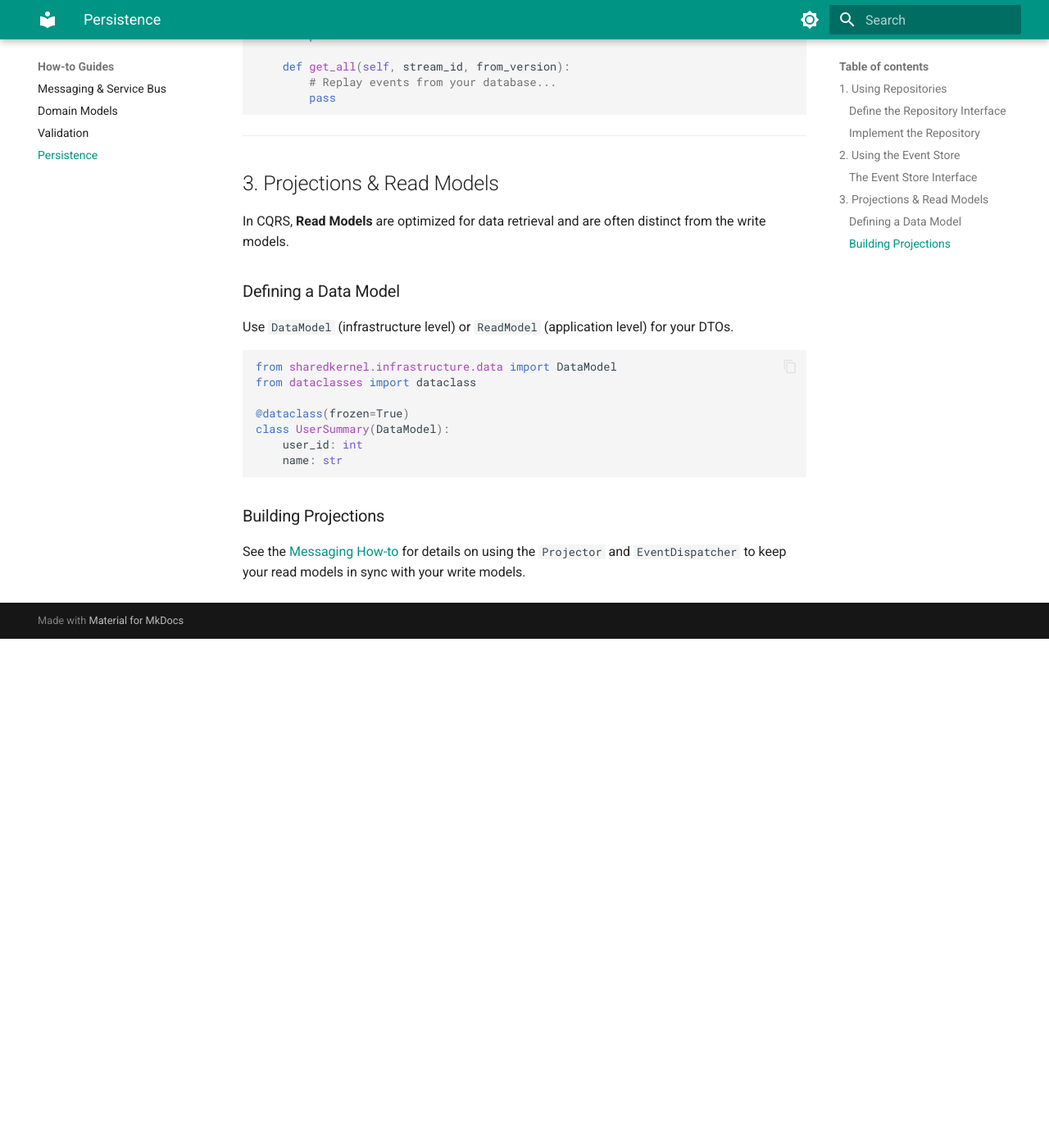
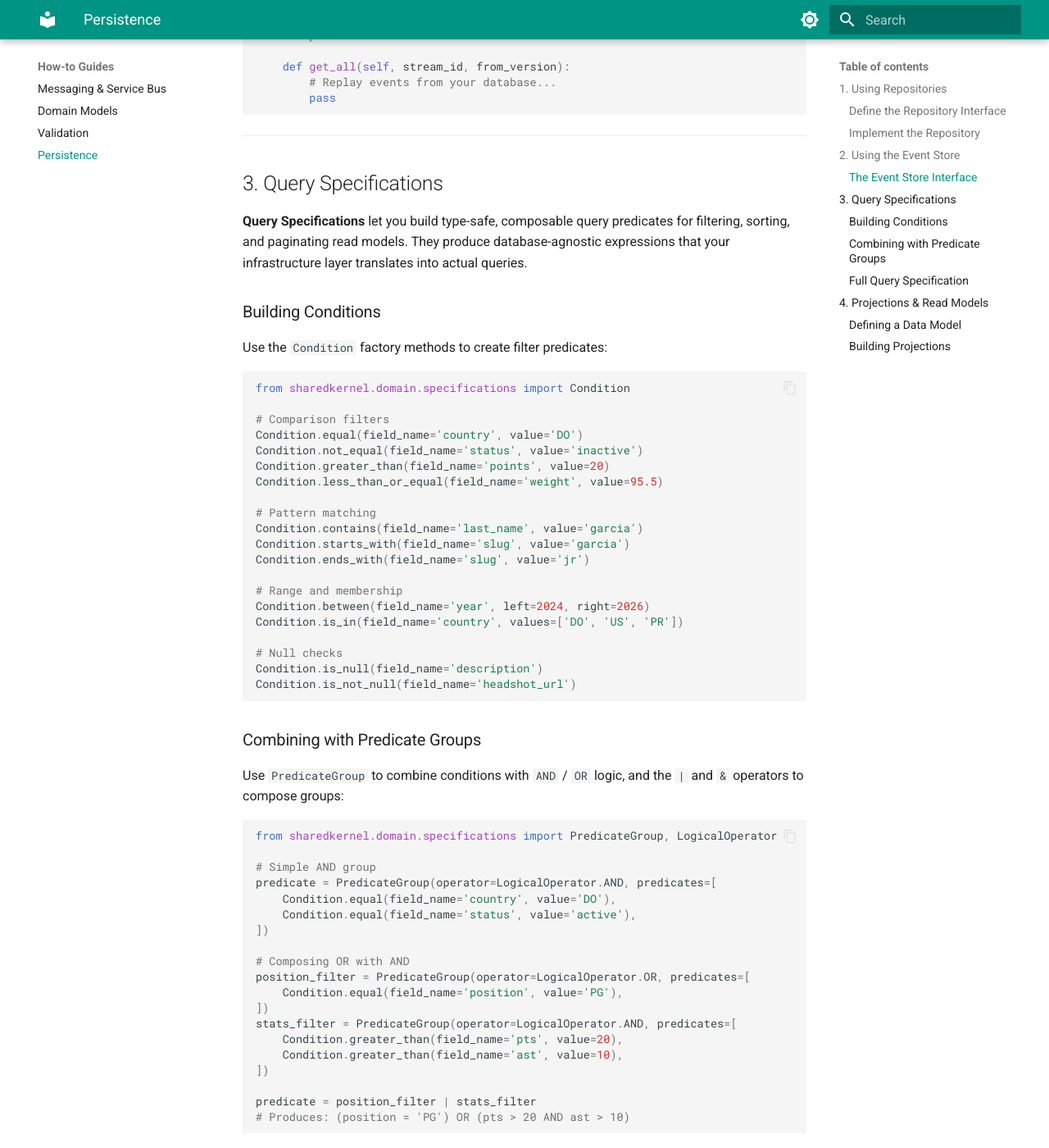
Before and after one commit to juanluiscr27/shared-kernel, an MkDocs documentation site: the page built from docs/how-to/persistence.md, in a window 1280 px wide and 1400 px high, scrolled down 1896 px. Shown: the whole window at 82% size. Built offline with MkDocs 1.6.1 and Material for MkDocs 9.7.7, drawn with Linux system fonts in a browser that asks for light colours; before the commit the page ends 2675 px from its top, so only the background shows below that; some of the changed text lies outside the part shown.

Commit message:
docs: Add query specification pattern to persistence guide and API reference
Co-Authored-By: Claude Opus 4.6 (1M context) <noreply@anthropic.com>

````diff
--- a/docs/how-to/persistence.md
+++ b/docs/how-to/persistence.md
@@ -76,7 +76,92 @@ class MyEventStore(EventStore[Event, Stream]):
 
 ---
 
-## 3. Projections & Read Models
+## 3. Query Specifications
+
+**Query Specifications** let you build type-safe, composable query predicates for filtering, sorting, and paginating read models. They produce database-agnostic expressions that your infrastructure layer translates into actual queries.
+
+### Building Conditions
+
+Use the `Condition` factory methods to create filter predicates:
+
+```python
+from sharedkernel.domain.specifications import Condition
+
+# Comparison filters
+Condition.equal(field_name='country', value='DO')
+Condition.not_equal(field_name='status', value='inactive')
+Condition.greater_than(field_name='points', value=20)
+Condition.less_than_or_equal(field_name='weight', value=95.5)
+
+# Pattern matching
+Condition.contains(field_name='last_name', value='garcia')
+Condition.starts_with(field_name='slug', value='garcia')
+Condition.ends_with(field_name='slug', value='jr')
+
+# Range and membership
+Condition.between(field_name='year', left=2024, right=2026)
+Condition.is_in(field_name='country', values=['DO', 'US', 'PR'])
+
+# Null checks
+Condition.is_null(field_name='description')
+Condition.is_not_null(field_name='headshot_url')
+```
+
+### Combining with Predicate Groups
+
+Use `PredicateGroup` to combine conditions with `AND` / `OR` logic, and the `|` and `&` operators to compose groups:
+
+```python
+from sharedkernel.domain.specifications import PredicateGroup, LogicalOperator
+
+# Simple AND group
+predicate = PredicateGroup(operator=LogicalOperator.AND, predicates=[
+    Condition.equal(field_name='country', value='DO'),
+    Condition.equal(field_name='status', value='active'),
+])
+
+# Composing OR with AND
+position_filter = PredicateGroup(operator=LogicalOperator.OR, predicates=[
+    Condition.equal(field_name='position', value='PG'),
+])
+stats_filter = PredicateGroup(operator=LogicalOperator.AND, predicates=[
+    Condition.greater_than(field_name='pts', value=20),
+    Condition.greater_than(field_name='ast', value=10),
+])
+
+predicate = position_filter | stats_filter
+# Produces: (position = 'PG') OR (pts > 20 AND ast > 10)
+```
+
+### Full Query Specification
+
+Combine predicates with sorting and pagination into a `QuerySpecification`:
+
+```python
+from sharedkernel.domain.specifications import (
+    Condition, PredicateGroup, LogicalOperator,
+    SortOrder, SortDirection, Pagination, QuerySpecification,
+)
+
+predicate = Condition.equal(field_name='country', value='DO')
+sorting = [SortOrder(field_name='last_name', direction=SortDirection.ASC)]
+pagination = Pagination(limit=10, offset=0)
+
+specification = QuerySpecification(
+    predicate=predicate,
+    sorting=sorting,
+    pagination=pagination,
+)
+
+specification.to_expression()
+# "WHERE country = 'DO' ORDER BY last_name ASC LIMIT 10 OFFSET 0"
+```
+
+Your repository implementations can accept a `QuerySpecification` and translate it into the appropriate database query.
+
+---
+
+## 4. Projections & Read Models
 
 In CQRS, **Read Models** are optimized for data retrieval and are often distinct from the write models.
 
````
Also changed, not shown: docs/reference/domain.md (+4 -0 lines).
